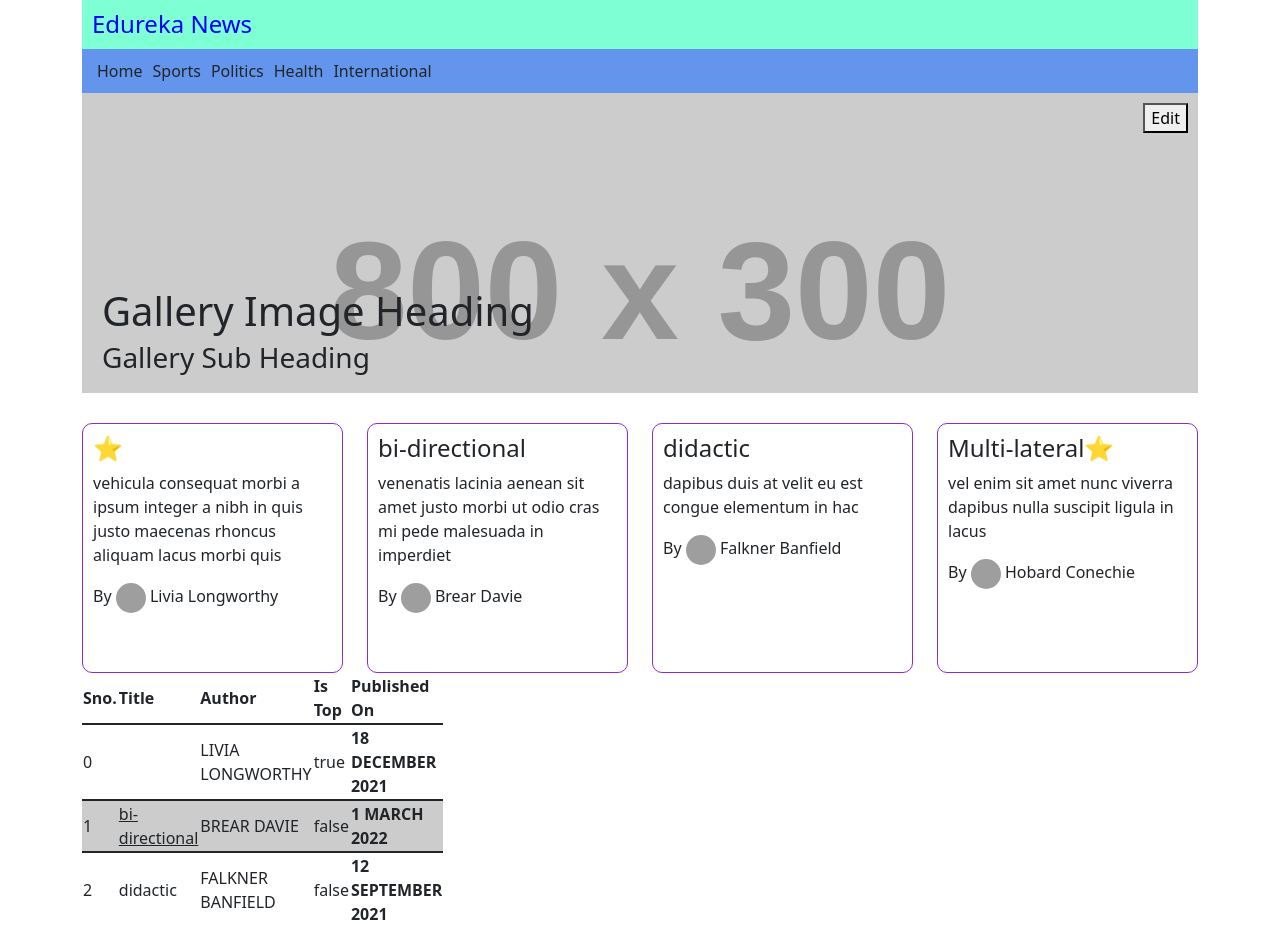
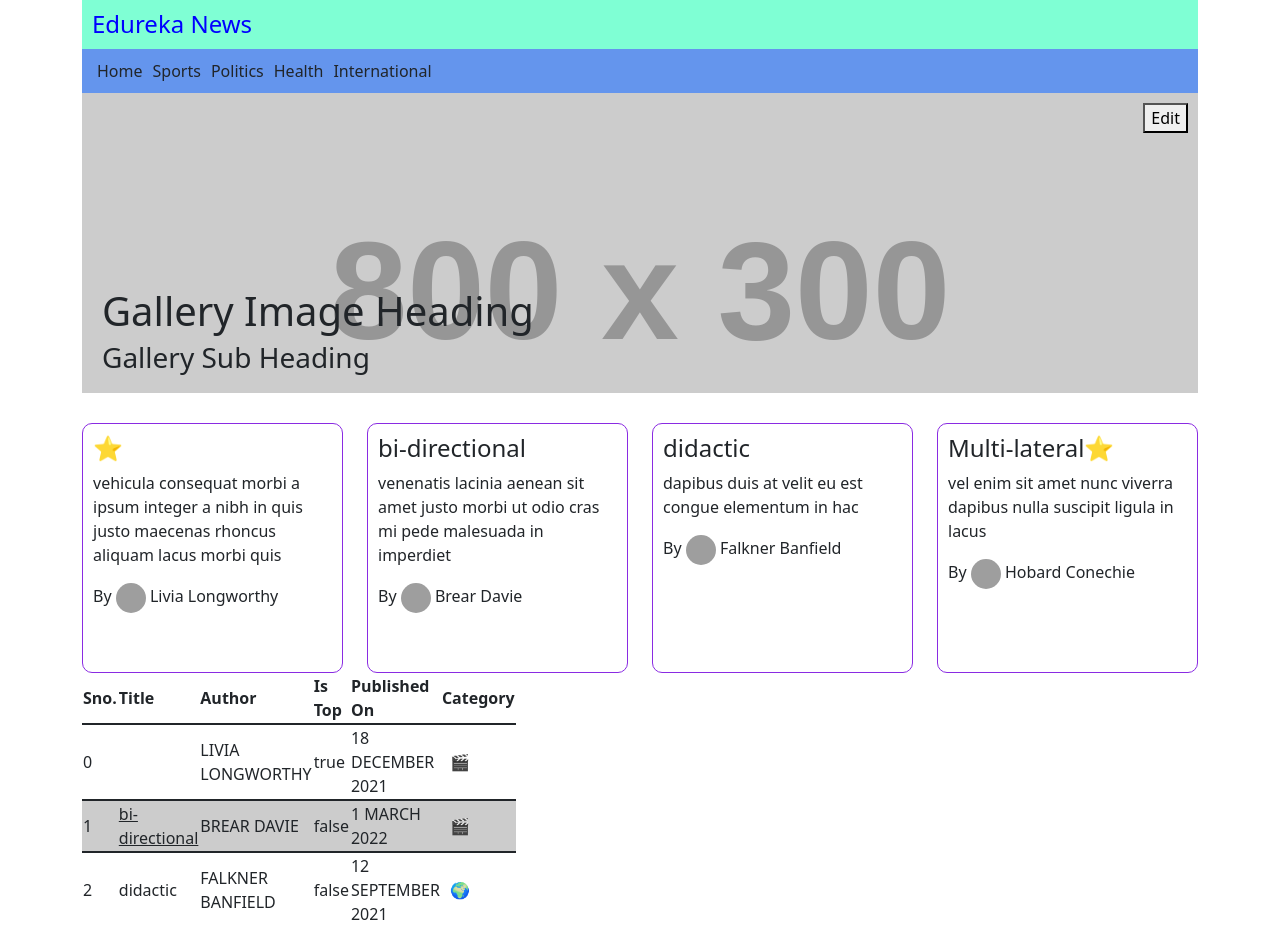
Before and after one commit to frontenddevtrainer/angular-june25, an Angular app: page / in a window 1280 px wide. Shown: the top 925 px of the page. Built offline with nearby package versions, Linux system fonts and the light colour scheme; grey boxes are pictures that could not be loaded.

Commit message:
ng Switch

```diff
--- a/src/app/components/news-table/news-table.component.html
+++ b/src/app/components/news-table/news-table.component.html
@@ -5,6 +5,7 @@
         <th>Author</th>
         <th>Is Top</th>
         <th>Published On</th>
+        <th>Category</th>
     </tr>
     <!-- <tr *ngFor="let news of news; let i = index" [ngStyle]="{ background : i % 2 ? '#fff' : '#ccc' }"> -->
     <tr *ngFor="let news of news; let i = index" edurekaHighlight [ngClass]="{ 'even-row' : i % 2, 'odd-row' : !(i % 2) }">
@@ -12,6 +13,10 @@
         <td edurekaUnderline>{{news.title}}</td>
         <td>{{news.author.name | uppercase}}</td>
         <td>{{news.isTopNEWS}}</td>
-        <th>{{news.publishedOn | date : "d MMMM yyyy" | edurekauppercase}}</th>
+        <td>{{news.publishedOn | date : "d MMMM yyyy" | edurekauppercase}}</td>
+        <td [ngSwitch]="news.category">
+            <span *ngSwitchCase="'Entertainment'">🎬</span>
+            <span *ngSwitchDefault>🌍</span>
+        </td>
     </tr>
 </table>
```
